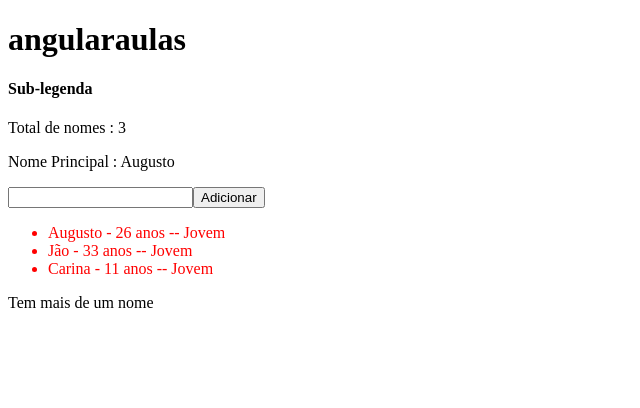
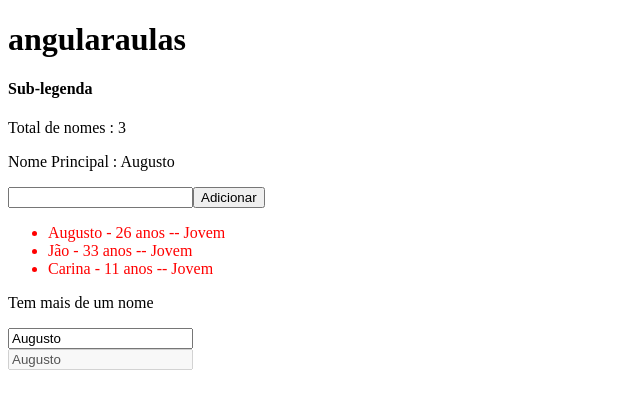
Before and after one commit to agvicente/angularaulas, an Angular app in the folder angularaulas/: page / in a window 1280 px wide. Shown: the top 408 px of the page, without its empty margins (0-640 px from the left). Built offline with nearby package versions, Linux system fonts and the light colour scheme.

Commit message:
Exemplo binding properties [property]

```diff
--- a/angularaulas/src/app/app.component.html
+++ b/angularaulas/src/app/app.component.html
@@ -20,3 +20,6 @@
 <div *ngIf="showAviso">
   <p>{{avisoMsg}}</p>
 </div>
+
+<input type="text" value="{{nomePrincipal.nome}}"/><br/>
+<input type="text" [value]="nomePrincipal.nome" [disabled]="disableInput"/>
--- a/angularaulas/src/app/app.component.ts
+++ b/angularaulas/src/app/app.component.ts
@@ -18,5 +18,6 @@ export class AppComponent {
   nomePrincipal = this.nomes[0];
 
   showAviso = false;
+  disableInput = true;
   avisoMsg = 'Este é um aviso';
 }
```
